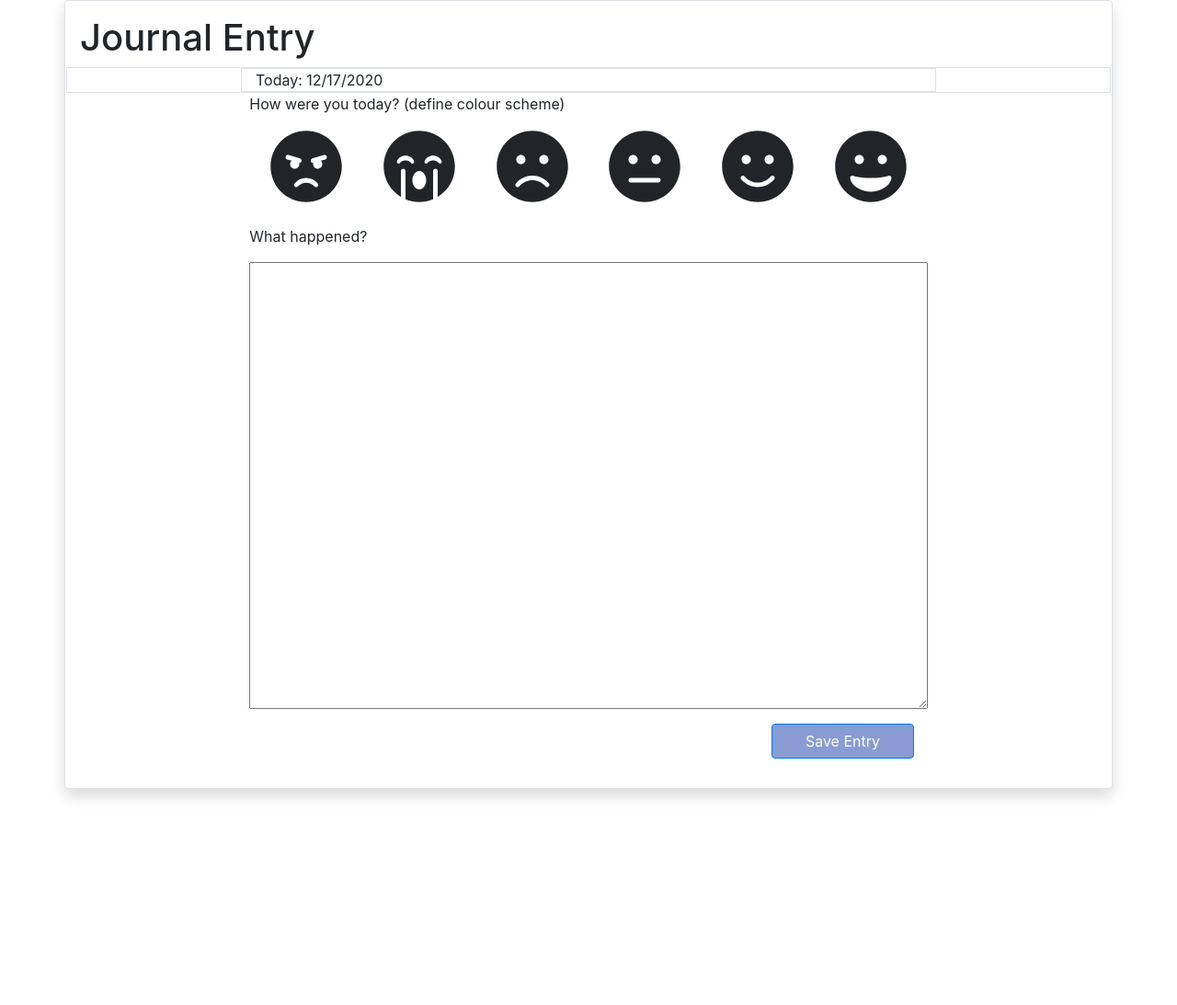
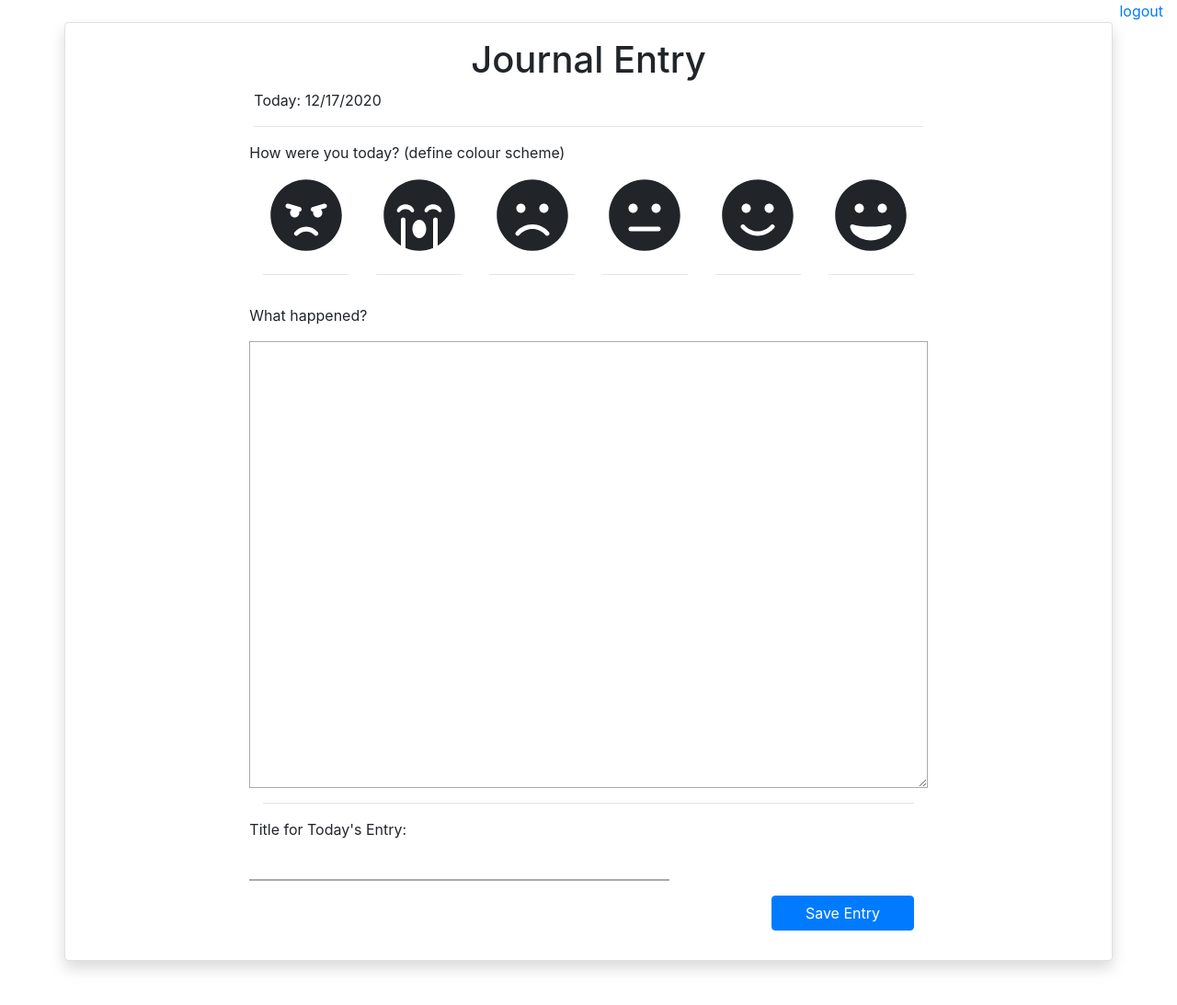
Before and after one commit to andrewh-code/fe-focus, a React (Create React App) app: page /journal in a window 1280 px wide. Shown: the whole page at 92% size. Before the commit the page ends 906 px from the top, so only its background shows below. Built offline with nearby package versions, Linux system fonts and the light colour scheme; no server answers.

Commit message:
updated journal component and its styles

```diff
--- a/src/App.css
+++ b/src/App.css
@@ -41,10 +41,17 @@ p#error{
   color: red;
 }
 
+input[type=text],
+input[type=password],
+input[type=email] {
+  border: none;
+  border-bottom: 2px solid #A9A9A9;
+}
+
 /* override bootstrap primary button color */
-.btn-primary, .btn-primary:hover, .btn-primary:active, .btn-primary:visited {
+/* .btn-primary, .btn-primary:hover, .btn-primary:active, .btn-primary:visited {
   background-color: #889bd3 !important;
-}
+} */
 
 /* .nav-item, .nav-link {
   background-color: #889bd3 !important;
--- a/src/components/GlobalHeader.js
+++ b/src/components/GlobalHeader.js
@@ -10,7 +10,7 @@ function GlobalHeader({setAuth}) {
     };
 
     return (
-        <div className="container-fluid border d-flex justify-content-end">
+        <div className="container-fluid d-flex justify-content-end">
             <a
                 href="/"
                 onClick = {e => logout(e)}>logout</a>
--- a/src/components/Login.js
+++ b/src/components/Login.js
@@ -45,7 +45,13 @@ function Login({setAuth}) {
             })
             .catch(err => {
                 console.log(err.response);
-                setErrorMsg("Error: invalid email/password combination");
+                var errorMsg = "";
+                if (!err.response){
+                    errorMsg = "Error: Unable to establish connection to server"
+                } else {
+                    errorMsg = err.response;
+                }
+                setErrorMsg(errorMsg);
             });
     }
     return (
--- a/src/components/Register.js
+++ b/src/components/Register.js
@@ -55,7 +55,7 @@ function Register({setAuth}) {
         <Fragment>
             <h1 className="text-center my-3">Register User</h1>
             <form onSubmit={onSubmitForm}>
-                <div className="form-group col-6 offset-3 shadow-lg p-3 mb-5 bg-white rounded">
+                <div className="form-group col-6 offset-3 rounded">
                     <div className="form-group row">
                         <label htmlFor="">First Name</label>
                         <input
--- a/src/components/journal/Journal.js
+++ b/src/components/journal/Journal.js
@@ -1,11 +1,13 @@
 import React, { Fragment, useState} from 'react'
 import '../../css/Journal.css';
 import '../../App.css';
+import GlobalHeader from '../GlobalHeader';
 
 export default function Journal() {
 
     const today = new Date().toLocaleDateString();
     const [journalEntry, setJournalEntry] = useState("");
+    const [entryTitle, setEntryTitle] = useState("");
     const [feeling, setFeeling] = useState("");
     const [errorMsg, setErrorMsg] = useState("");
     const [successMsg, setSuccessMsg] = useState("");
@@ -18,8 +20,10 @@ export default function Journal() {
 
         const data = {
             feeling: feeling,
-            journalEntry: journalEntry
+            journalEntry: journalEntry,
+            entryTitle: entryTitle
         };
+
         console.log(data);
 
         // todo: axios.post here
@@ -28,15 +32,21 @@ export default function Journal() {
     const onTextAreaChange = (e) => {
         setJournalEntry(e.target.value);
     }
+    const onTitleChange = (e) => {
+        setEntryTitle(e.target.value);
+    }
 
     return (
         <Fragment>
+            <GlobalHeader/>
             <div className="container border shadow p-3 mb-5 bg-white rounded">
-            <h1>Journal Entry</h1>
+            <center><h1>Journal Entry</h1></center>
             <form onSubmit={onSubmitEntry}>
-                <div className="row border">
-                    <div className="col-8 offset-2 border">
+                <div className="row">
+                    <div className="col-8 offset-2">
+                        {/* there's like a 3px offset here */}
                         Today: {today}
+                        <hr/>
                     </div>
                 </div>
                 <div className="form-group col-8 offset-2">
@@ -50,6 +60,7 @@ export default function Journal() {
                             <input id="feelingAngry" type="radio" name="feelings" value="angry"/>
                             <label htmlFor="feelingAngry"><i className="fas fa-angry fa-5x"></i></label>
                             </div>
+                            <hr/>
                             </center>
                         </div>
                         <div className="col-2 justify-content-center">
@@ -58,6 +69,7 @@ export default function Journal() {
                             <input id="feelingReallySad" type="radio" name="feelings" value="reallySad"/>
                             <label htmlFor="feelingReallySad"><i className="fas fa-sad-cry fa-5x"></i></label>
                             </div>
+                            <hr/>
                             </center>
                         </div>
                         <div className="col-2 justify-content-center">
@@ -66,6 +78,7 @@ export default function Journal() {
                                 <input id="feelingSad" type="radio" name="feelings" value="sad"/>
                                 <label htmlFor="feelingSad"><i className="fas fa-frown fa-5x"></i></label>
                                 </div>
+                                <hr/>
                             </center>
                         </div>
                         <div className="col-2 justify-content-center">
@@ -74,6 +87,7 @@ export default function Journal() {
                                 <input id="feelingNeutral" type="radio" name="feelings" value="neutral"/>
                                 <label htmlFor="feelingNeutral"><i className="fas fa-meh fa-5x"></i></label>
                                 </div>
+                                <hr/>
                             </center>
                         </div>
                         <div className="col-2 justify-content-center">
@@ -82,6 +96,7 @@ export default function Journal() {
                                 <input id="feelingGood" type="radio" name="feelings" value="good"/>
                                 <label htmlFor="feelingGood"><i className="fas fa-smile fa-5x"></i></label>
                                 </div>
+                                <hr/>
                             </center>
                         </div>
                         <div className="col-2 justify-content-center">
@@ -90,6 +105,7 @@ export default function Journal() {
                                 <input id="feelingGreat" type="radio" name="feelings" value="great"/>
                                 <label htmlFor="feelingGreat"><i className="fas fa-grin fa-5x"></i></label>
                                 </div>
+                                <hr/>
                             </center>
                         </div>
                     </div>
@@ -106,6 +122,19 @@ export default function Journal() {
                             onChange={e => onTextAreaChange(e)}
                             />
                     </div>
+                    <hr/>
+                    <div className="form-group row">
+                        Title for Today's Entry:
+                    </div>
+                    <div className="form-group row">
+                        <input
+                            type="text"
+                            name="entryTitle"
+                            size="40"
+                            value={entryTitle}
+                            onChange={e => onTitleChange(e)}>
+                        </input>
+                    </div>
                     <div className="form-group row">
                         <div className="col-3 offset-9">
                             <button className="btn btn-primary btn-block">Save Entry</button>
--- a/src/css/Journal.css
+++ b/src/css/Journal.css
@@ -57,3 +57,17 @@ input[type="radio"]:checked + label[for="feelingGreat"] {
     padding: 1px;
     box-shadow: 1px 2px #A9A9A9;
 }
+
+/* border for text input  */
+textarea {
+    border: 1px solid #A9A9A9;
+}
+
+input[type=text] {
+    border: none;
+    border-bottom: 2px solid #A9A9A9;
+}
+
+textarea, input[type=text]:focus {
+    outline: none;
+}
```
